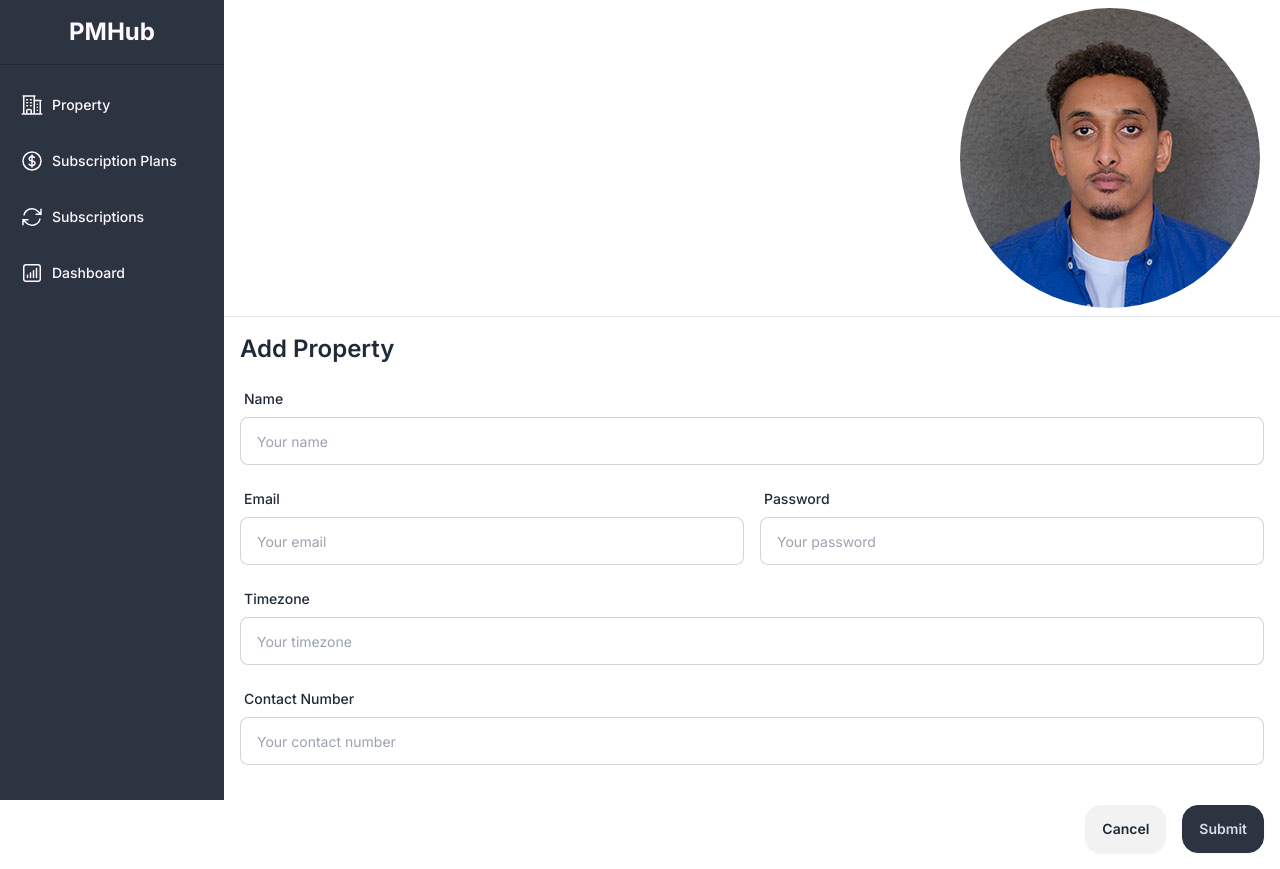
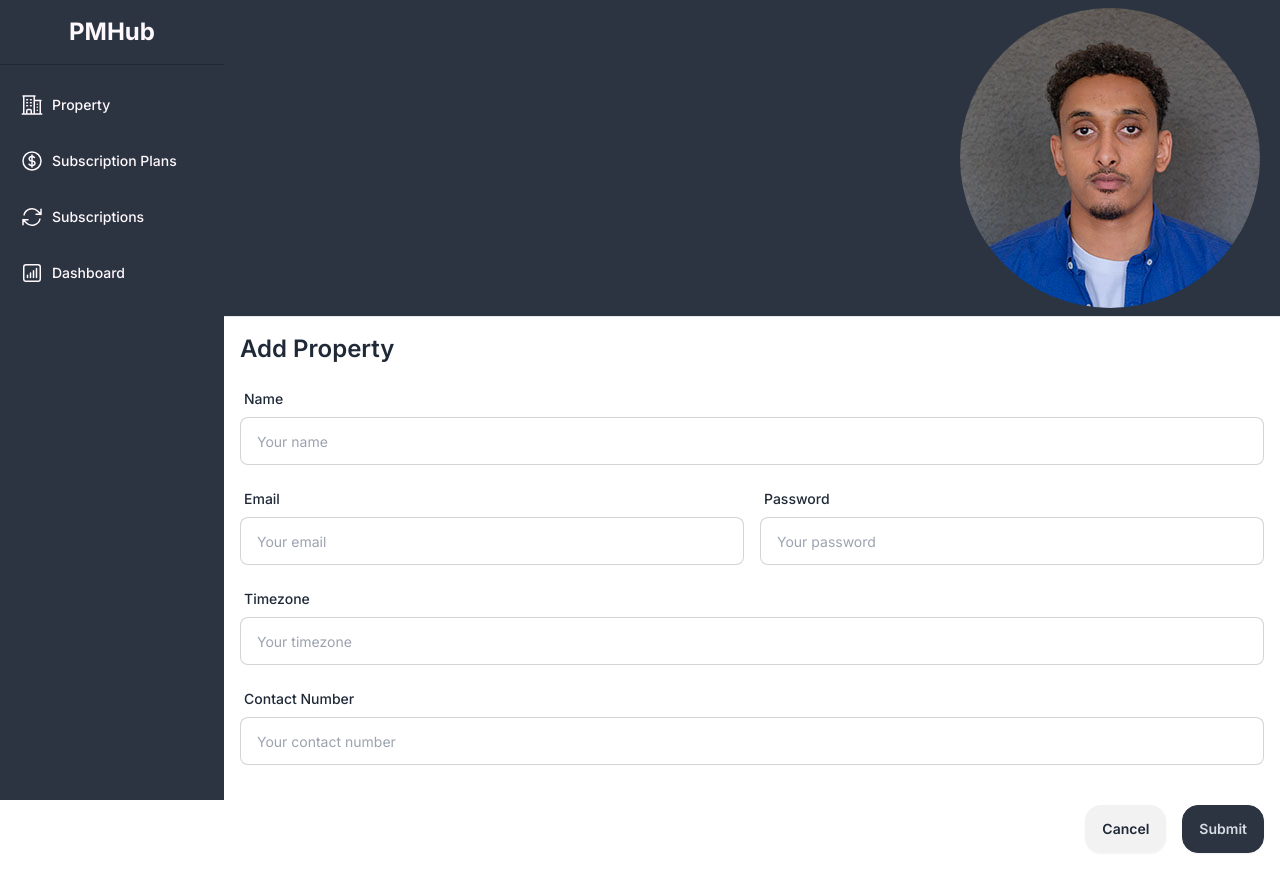
Before and after one commit to ricoputrap/pmhub, a Next.js app: page /property/add in a window 1280 px wide. Built offline with nearby package versions, Linux system fonts and the light colour scheme; no server answers.

Commit message:
chore: show top navbar in bg neutral

```diff
--- a/src/app/(admin)/layout.tsx
+++ b/src/app/(admin)/layout.tsx
@@ -12,7 +12,7 @@ export default function Layout({ children }: Props) {
       <SideNav />
 
       <div className='flex-1'>
-        <div className="navbar border-b-[1px]">
+        <div className="navbar bg-neutral border-b-[1px]">
           <div className="avatar w-full navbar-end pr-3">
             <div className="rounded-full">
               <Image
```
